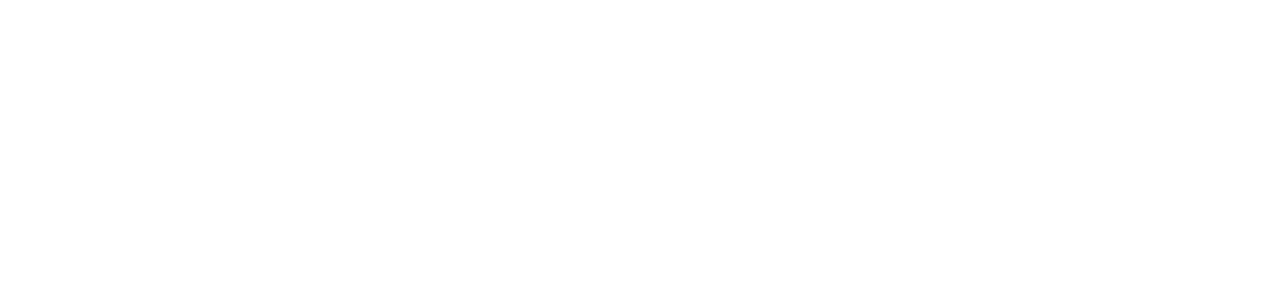
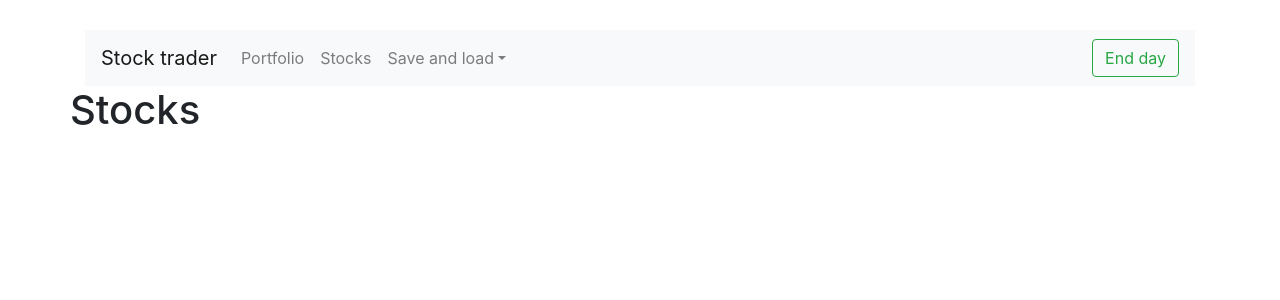
Before and after one commit to RSI96/StockTrader-Vue, a Vue app: page /stocks in a window 1280 px wide. Shown: the top 300 px of the page. Built offline with nearby package versions, Linux system fonts and the light colour scheme.

Commit message:
Header component

```diff
--- a/package.json
+++ b/package.json
@@ -8,7 +8,10 @@
     "lint": "vue-cli-service lint"
   },
   "dependencies": {
+    "bootstrap": "^4.3.1",
     "core-js": "^2.6.5",
+    "jquery": "^3.4.1",
+    "popper.js": "^1.15.0",
     "register-service-worker": "^1.6.2",
     "vue": "^2.6.10",
     "vue-router": "^3.0.3",
--- a/src/App.vue
+++ b/src/App.vue
@@ -1,9 +1,26 @@
 <template>
-<div class="container">
-  <router-view></router-view>
-</div>
+    <div class="container">
+        <app-header></app-header>
+        <div class="row">
+            <div class="col-xs-12">
+                <router-view></router-view>
+            </div>
+        </div>
+    </div>
 </template>
 
-<style lang="scss">
+<script>
+    import Header from "./components/Header";
 
+    export default {
+        components: {
+            appHeader: Header
+        }
+    }
+</script>
+
+<style>
+  body {
+    padding: 30px;
+  }
 </style>
--- a/src/components/Header.vue
+++ b/src/components/Header.vue
@@ -1,5 +1,37 @@
 <template>
+    <nav class="navbar navbar-expand-lg navbar-light bg-light">
+        <router-link to="/" class="navbar-brand">Stock trader</router-link>
+        <button class="navbar-toggler" type="button" data-toggle="collapse" data-target="#navbarSupportedContent" aria-controls="navbarSupportedContent" aria-expanded="false" aria-label="Toggle navigation">
+            <span class="navbar-toggler-icon"></span>
+        </button>
 
+        <div class="collapse navbar-collapse" id="navbarSupportedContent">
+            <ul class="navbar-nav mr-auto">
+                <li class="nav-item">
+                    <router-link to="/portfolio" class="nav-link"><a>Portfolio</a></router-link>
+                </li>
+                <li class="nav-item">
+                    <router-link to="/stocks" class="nav-link"><a>Stocks</a></router-link>
+                </li>
+
+                <li class="nav-item dropdown">
+                    <a
+                            class="nav-link dropdown-toggle"
+                            href="#" id="navbarDropdown"
+                            role="button" data-toggle="dropdown"
+                            aria-haspopup="true"
+                            aria-expanded="false">Save and load</a>
+                    <div class="dropdown-menu" aria-labelledby="navbarDropdown">
+                        <a class="dropdown-item" href="#">Save</a>
+                        <a class="dropdown-item" href="#">Load</a>
+                    </div>
+                </li>
+            </ul>
+            <form class="form-inline my-2 my-lg-0">
+                <button class="btn btn-outline-success my-2 my-sm-0" type="submit">End day</button>
+            </form>
+        </div>
+    </nav>
 </template>
 
 <script>
--- a/src/main.js
+++ b/src/main.js
@@ -3,6 +3,8 @@
 import router from './router'
 import store from './store'
 import './registerServiceWorker'
+import 'bootstrap';
+import 'bootstrap/dist/css/bootstrap.min.css';
 
 Vue.config.productionTip = false
 
--- a/src/router.js
+++ b/src/router.js
@@ -21,17 +21,9 @@
       component: Portfolio
     },
     {
-      path: '/stacks',
-      name: 'stacks',
+      path: '/stocks',
+      name: 'stocks',
       component: Stocks
     },
-    {
-      path: '/about',
-      name: 'about',
-      // route level code-splitting
-      // this generates a separate chunk (about.[hash].js) for this route
-      // which is lazy-loaded when the route is visited.
-      component: () => import(/* webpackChunkName: "about" */ './views/About.vue')
-    }
   ]
 })
--- a/src/views/Portfolio.vue
+++ b/src/views/Portfolio.vue
@@ -1,6 +1,6 @@
 <template>
     <div>
-        <h1>Portfolio</h1>
+        <h1>Portfolio baknlfvihadfkjvn</h1>
     </div>
 
 </template>
--- a/src/views/Stocks.vue
+++ b/src/views/Stocks.vue
@@ -1,13 +1,13 @@
 <template>
     <div>
-        <h1>Stacks</h1>
+        <h1>Stocks</h1>
     </div>
 
 </template>
 
 <script>
     export default {
-        name: "Stacks"
+        name: "Stocks"
     }
 </script>
 
```
Also changed, not shown: 1 other file (tests, documents, lock files or other folders).
